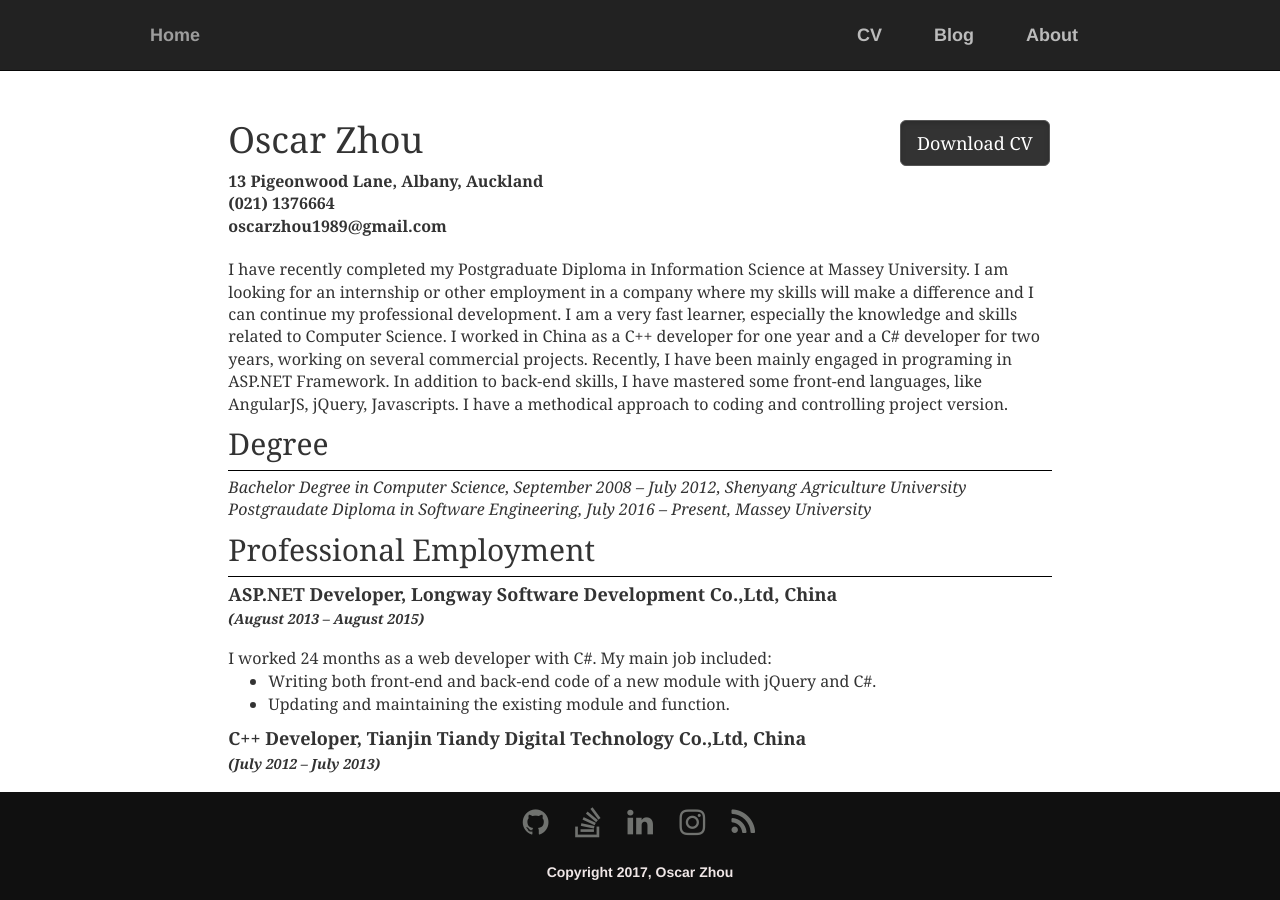
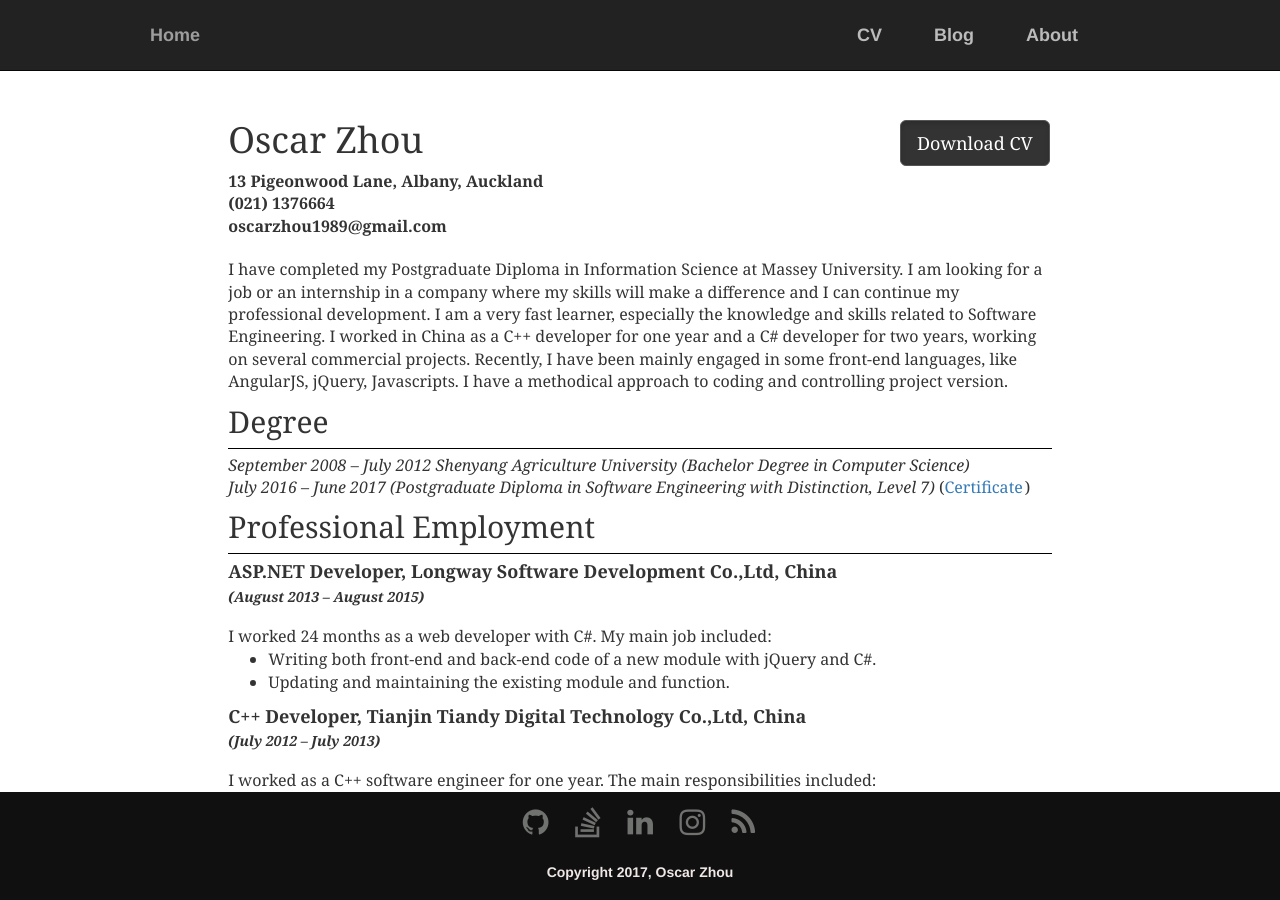
Before and after one commit to OscarZhou/oscarzhou.github.io, a Jekyll site: the page built from cv/index.html, in a window 1280 px wide and 900 px high. Built offline with Jekyll 4.4.1, drawn with Linux system fonts in a browser that asks for light colours; nearby versions of some CDN libraries; comment, search, counter and statistics services are not loaded.

Commit message:
Modify cv
upload certificate
upload cv

```diff
--- a/cv/index.html
+++ b/cv/index.html
@@ -31,14 +31,14 @@
 		</section>
 		<section>
 			<p>
-				I have recently completed my Postgraduate Diploma in Information Science at Massey University. I am looking for an internship or other employment in a company where my skills will make a difference and I can continue my professional development. I am a very fast learner, especially the knowledge and skills related to Computer Science. I worked in China as a C++ developer for one year and a C# developer for two years, working on several commercial projects. Recently, I have been mainly engaged in programing in ASP.NET Framework. In addition to back-end skills, I have mastered some front-end languages, like AngularJS, jQuery, Javascripts. I have a methodical approach to coding and controlling project version.
+				I have completed my Postgraduate Diploma in Information Science at Massey University. I am looking for a job or an internship in a company where my skills will make a difference and I can continue my professional development. I am a very fast learner, especially the knowledge and skills related to Software Engineering. I worked in China as a C++ developer for one year and a C# developer for two years, working on several commercial projects. Recently, I have been mainly engaged in some front-end languages, like AngularJS, jQuery, Javascripts. I have a methodical approach to coding and controlling project version.
 			</p>
 		</section>
 		<section>
 			<h2>Degree</h2>
 			<p>
-				<span class="cv_desc"><i>Bachelor Degree in Computer Science, September 2008 – July 2012, Shenyang Agriculture University</i></span>
-				<span class="cv_desc"><i>Postgraudate Diploma in Software Engineering, July 2016 – Present, Massey University</i></span>
+				<span class="cv_desc"><i>September 2008 – July 2012 Shenyang Agriculture University (Bachelor Degree in Computer Science)</i></span>
+				<span class="cv_desc"><i>July 2016 – June 2017 (Postgraduate Diploma in Software Engineering with Distinction, Level 7)</i> (<a href="/files/Certificate.pdf">Certificate</a>)</span>
 			</p>
 		</section>
 		<section>
```
Also changed, not shown: 2 other files.
